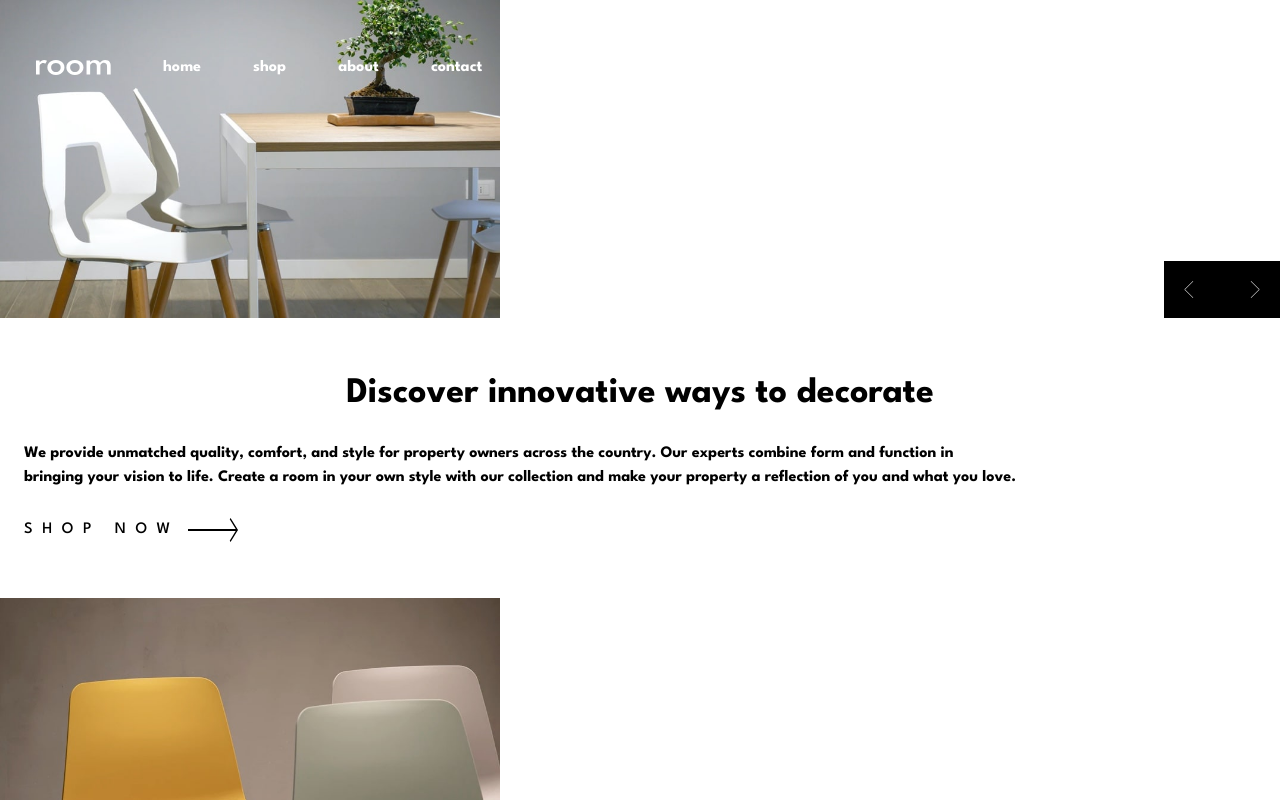
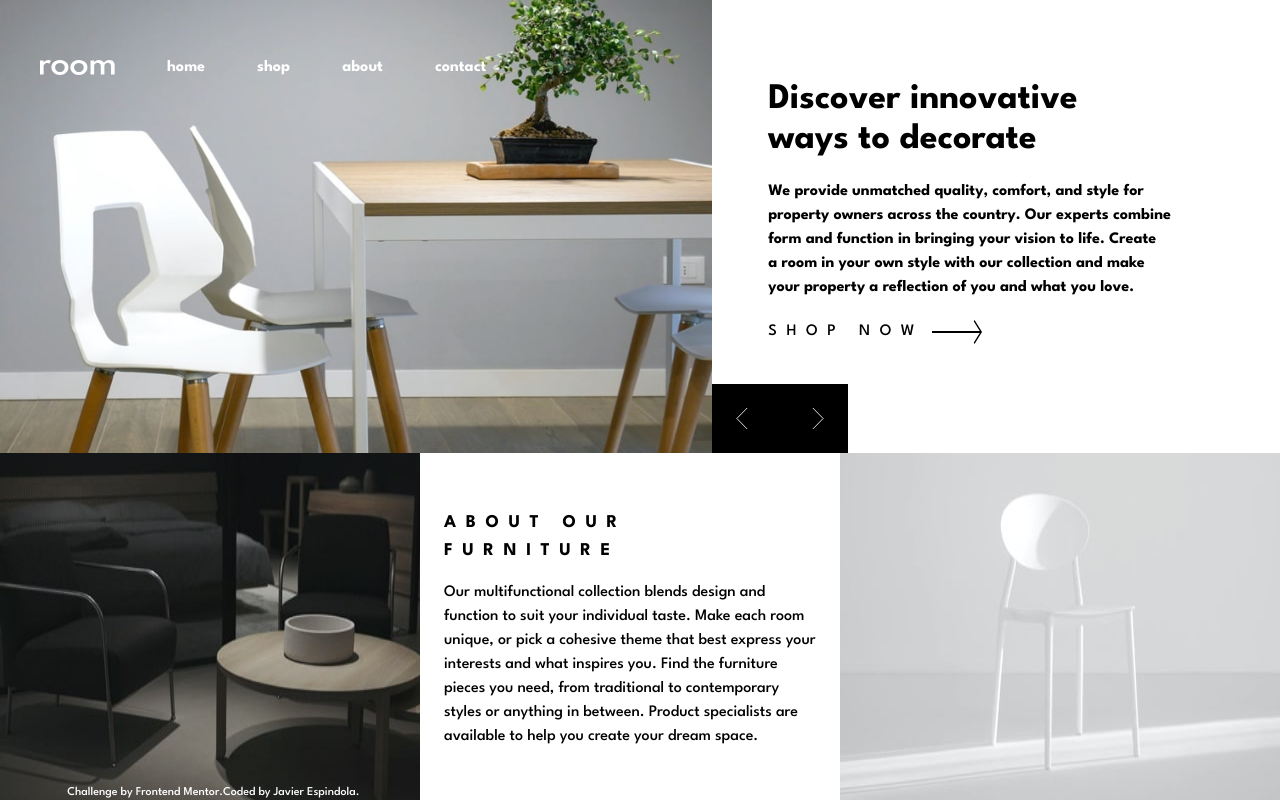
Before and after one commit to Micolash89/room-homepage-master-nextjs, a Next.js app: page / in a window 1280 px wide. Shown: the top 800 px of the page. Built offline with nearby package versions, Linux system fonts and the light colour scheme.

Commit message:
`Refactor CSS y componentes para soportar el modo oscuro y agregar botones de navegación, Coussel en el componente Main`

```diff
--- /dev/null
+++ b/src/components/AboutSection.tsx
@@ -0,0 +1,30 @@
+import Image from "next/image";
+
+export default function AboutSection() {
+  return (
+    <section className="flex flex-col text-black bg-white sm:flex-row">
+      <ImageItem url="/assents/images/image-about-dark.jpg" alt="about dark" />
+      <div className="px-6 py-14 max-w-2xl">
+        <h3 className="font-bold text-lg mb-4 tracking-[0.6rem] uppercase">
+          About our furniture
+        </h3>
+        <p className="text-balance leading-6">
+          Our multifunctional collection blends design and function to suit your
+          individual taste. Make each room unique, or pick a cohesive theme that
+          best express your interests and what inspires you. Find the furniture
+          pieces you need, from traditional to contemporary styles or anything
+          in between. Product specialists are available to help you create your
+          dream space.
+        </p>
+      </div>
+      <ImageItem
+        url="/assents/images/image-about-light.jpg"
+        alt="about light"
+      />
+    </section>
+  );
+}
+
+export function ImageItem({ url, alt }: { url: string; alt: string }) {
+  return <Image src={url} alt={alt} width={500} height={500} />;
+}
--- /dev/null
+++ b/src/components/CarrouselItems.tsx
@@ -0,0 +1,73 @@
+"use client"
+import { ItemArr } from '@/lib/definitions'
+import React, { useState, useEffect } from 'react'
+import ItemSection from './ItemSection'
+
+export default function CarrouselItems() {
+  const [currentIndex, setCurrentIndex] = useState(0)
+  const [isPaused, setIsPaused] = useState(false)
+
+  const itemsArr: ItemArr[] = [{
+    title: "Discover innovative ways to decorate",
+    description: "We provide unmatched quality, comfort, and style for property owners across the country. Our experts combine form and function in bringing your vision to life. Create a room in your own style with our collection and make your property a reflection of you and what you love.",
+    urlDesktop: "/assents/images/desktop-image-hero-1.jpg",
+    urlMobile: "/assents/images/mobile-image-hero-1.jpg"
+  }, {
+    title: "We are available all across the globe",
+    description: "With stores all over the world, it's easy for you to find furniture for your home or place of business. Locally, we're in most major cities throughout the country. Find the branch nearest you using our store locator. Any questions? Don't hesitate to contact us today.",
+    urlDesktop: "/assents/images/desktop-image-hero-2.jpg",
+    urlMobile: "/assents/images/mobile-image-hero-2.jpg"
+  }, {
+    title: "Manufactured with the best materials",
+    description: "Our modern furniture store provide a high level of quality. Our company has invested in advanced technology to ensure that every product is made as perfect and as consistent as possible. With three decades of experience in this industry, we understand what customers want for their home and office.",
+    urlDesktop: "/assents/images/desktop-image-hero-3.jpg",
+    urlMobile: "/assents/images/mobile-image-hero-3.jpg"
+  }]
+
+  const nextSlide = () => {
+    setCurrentIndex((prevIndex) =>
+      prevIndex === itemsArr.length - 1 ? 0 : prevIndex + 1
+    )
+  }
+
+  const prevSlide = () => {
+    setCurrentIndex((prevIndex) =>
+      prevIndex === 0 ? itemsArr.length - 1 : prevIndex - 1
+    )
+  }
+
+  // Auto-play del carrusel
+  useEffect(() => {
+    if (isPaused) return // No crear intervalo si está pausado
+
+    const interval = setInterval(() => {
+      nextSlide()
+    }, 5000) // Cambia cada 5 segundos
+
+    return () => clearInterval(interval)
+  }, [currentIndex, isPaused]) // Depende también de isPaused
+
+  return (
+    <div
+      className="relative w-full overflow-hidden"
+      onMouseEnter={() => setIsPaused(true)}
+      onMouseLeave={() => setIsPaused(false)}
+    >
+      {/* Container del carrusel */}
+      <div
+        className="flex transition-transform duration-500 ease-in-out"
+        style={{ transform: `translateX(-${currentIndex * 100}%)` }}
+      >
+        {itemsArr.map((item: ItemArr, index) => (
+          <div key={`${item.title}-${index}`} className="w-full flex-shrink-0">
+            <ItemSection
+              {...item}
+              onNext={nextSlide}
+              onPrev={prevSlide}
+            />
+          </div>
+        ))}
+      </div>
+    </div>
+  )
+}
--- a/src/components/Footer.tsx
+++ b/src/components/Footer.tsx
@@ -3,7 +3,7 @@ import React from "react";
 
 export default function Footer() {
   return (
-    <div className="text-xs text-center">
+    <div className="relative bottom-5 sm:right-1/3 text-xs text-center text-black sm:text-white ">
       <span>Challenge by </span>
       <Link
         name="Frontend Mentor"
--- a/src/components/Header.tsx
+++ b/src/components/Header.tsx
@@ -14,7 +14,7 @@ export default function Header() {
   const [open, setOpen] = useState(false);
 
   return (
-    <header className="absolute top-0 left-0 sm:left-5 sm:top-10 w-full z-10">
+    <header className="absolute top-0 left-0  sm:ml-6 sm:top-10 w-full sm:w-fit z-10">
       <nav className="flex sm:items-center  px-4 py-2">
         <div
           className={`flex sm:hidden items-center justify-center mr-0 mt-12 sm:mr-8`}
--- a/src/components/ItemSection.tsx
+++ b/src/components/ItemSection.tsx
@@ -1,22 +1,29 @@
 import { ItemArr } from "@/lib/definitions";
 import Image from "next/image";
+
+interface ItemSectionProps extends ItemArr {
+  onNext?: () => void;
+  onPrev?: () => void;
+}
 
 export default function ItemSection({
   title,
   description,
   urlDesktop,
   urlMobile,
-}: ItemArr) {
+  onNext,
+  onPrev,
+}: ItemSectionProps) {
   return (
     <>
-      <section className="flex flex-col  bg-white text-black">
+      <section className="flex flex-col sm:flex-row bg-white text-black sm:w-full">
         <div className="relative">
           <Image
             src={urlDesktop}
             className="hidden lg:block"
             alt="hero-Desktop"
-            width={500}
-            height={500}
+            width={1200}
+            height={1200}
           />
           <Image
             src={urlMobile}
@@ -25,31 +32,27 @@ export default function ItemSection({
             width={500}
             height={500}
           />
-          <div className="absolute bottom-0  right-0 -translate-x-0 -translate-y-0 flex gap-4 bg-black ">
-            {/* <button>
-              <Image src="/assents/images/icon-angle-left.svg" alt="arrow-left" width={15} height={15}/>
-            </button>
-            <button>
-              <Image src="/assents/images/icon-angle-right.svg" alt="arrow-right" width={15} height={15}/>
-
-            </button> */}
+          <div className="absolute bottom-0 right-0 -translate-x-0 -translate-y-0 flex  bg-black sm:-right-[8.5rem]">
             <ButtonItemArrow
               url="/assents/images/icon-angle-left.svg"
               name="arrow-left"
+              onClick={onPrev}
             />
             <ButtonItemArrow
               url="/assents/images/icon-angle-right.svg"
               name="arrow-right"
+              onClick={onNext}
             />
           </div>
         </div>
 
-<div className="flex flex-col gap-7 items-center px-6 py-14 ">
-
-        <h2 className="font-bold text-4xl">{title}</h2>
-        <p className="text-balance text-grey-primary font-bold">{description}</p>
-        <a href="#" className="flex gap-2 text self-start ">
-          <span className=" tracking-[0.6rem]  uppercase">Shop now</span>
+        <div className="flex flex-col gap-5 items-center px-6 py-14 sm:px-14 sm:py-20">
+          <h2 className="font-bold text-4xl sm:max-w-lg text-balance">{title}</h2>
+          <p className="text-balance text-grey-primary font-bold max-w-3xl">
+            {description}
+          </p>
+          <a href="#" className="flex gap-2 text self-start">
+            <span className="tracking-[0.6rem] uppercase">Shop now</span>
             <Image
               src="/assents/images/icon-arrow.svg"
               alt="arrow-link"
@@ -63,10 +66,18 @@ export default function ItemSection({
   );
 }
 
-export function ButtonItemArrow({ url, name }: { url: string; name: string }) {
+export function ButtonItemArrow({
+  url,
+  name,
+  onClick
+}: {
+  url: string;
+  name: string;
+  onClick?: () => void;
+}) {
   return (
-    <button className="p-5">
-      <Image src={url} alt={name} width={10} height={10} />
+    <button className="p-6 hover:bg-gray-800 transition-colors cursor-pointer first:pr-8 last:pl-8" onClick={onClick}>
+      <Image src={url} alt={name} width={12} height={10} />
     </button>
   );
 }
--- a/src/components/Main.tsx
+++ b/src/components/Main.tsx
@@ -1,92 +1,12 @@
-import { ItemArr } from "@/lib/definitions";
-import ItemSection from "./ItemSection";
+import AboutSection from "./AboutSection";
+import CarrouselItems from "./CarrouselItems";
 
 export default function Main() {
-
-  const itemsArr:ItemArr[]=[{
-    title:"Discover innovative ways to decorate",
-    description:"We provide unmatched quality, comfort, and style for property owners across the country. Our experts combine form and function in bringing your vision to life. Create a room in your own style with our collection and make your property a reflection of you and what you love.",
-    urlDesktop:"/assents/images/desktop-image-hero-1.jpg",
-    urlMobile:"/assents/images/mobile-image-hero-1.jpg"
-  },{
-    title: "We are available all across the globe",
-    description: "With stores all over the world, it's easy for you to find furniture for your home or place of business. Locally, we’re in most major cities throughout the country. Find the branch nearest you using our store locator. Any questions? Don't hesitate to contact us today.",
-    urlDesktop:"/assents/images/desktop-image-hero-2.jpg",
-    urlMobile:"/assents/images/mobile-image-hero-2.jpg"
-  },
-  {
-    title: "Manufactured with the best materials",
-    description: "Our modern furniture store provide a high level of quality. Our company has invested in advanced technology to ensure that every product is made as perfect and as consistent as possible. With three decades of experience in this industry, we understand what customers want for their home and office.",
-    urlDesktop:"/assents/images/desktop-image-hero-3.jpg",
-    urlMobile:"/assents/images/mobile-image-hero-3.jpg"
-  }]
-
   return (
     <>
       <main>
-        {/* <section> */}
-
-        {/* <div>
-    <div>
-        <Image src="/assents/images/desktop/image-hero.jpg" alt="hero" width={500} height={500}/>
-    </div>
-    <h2>
-
-  Discover innovative ways to decorate
-    </h2>
-    <p>
-
-  We provide unmatched quality, comfort, and style for property owners across the country.
-  Our experts combine form and function in bringing your vision to life. Create a room in your
-  own style with our collection and make your property a reflection of you and what you love.
-
-    </p>
-    <a href="#">
-
-  Shop now
-    </a>
-</div>
-
-</section>
-
-  We are available all across the globe
-
-  With stores all over the world, it &apos s easy for you to find furniture for your home or place of business.
-  Locally, we’re in most major cities throughout the country. Find the branch nearest you using our
-  store locator. Any questions? Don &apos t hesitate to contact us today.
-
-  Shop now
-
-  Manufactured with the best materials
-
-  Our modern furniture store provide a high level of quality. Our company has invested in advanced technology
-  to ensure that every product is made as perfect and as consistent as possible. With three decades of
-  experience in this industry, we understand what customers want for their home and office.
-
-  Shop now */}
-
-
-  {
-    itemsArr.map((item:ItemArr,index)=>{
-      return <ItemSection key={item.title+index} {...item} />
-    })
-
-  }
-
-        {/* <section>
-          <h3>About our furniture</h3>
-          <p>
-            Our multifunctional collection blends design and function to suit
-            your individual taste. Make each room unique, or pick a cohesive
-            theme that best express your interests and what inspires you. Find
-            the furniture pieces you need, from traditional to contemporary
-            styles or anything in between. Product specialists are available to
-            help you create your dream space.
-          </p>
-        </section> */}
-
-
-
+        <CarrouselItems />
+        <AboutSection />
       </main>
     </>
   );
```
Also changed, not shown: src/app/globals.css (+12 -12 lines). Lines whose indentation alone changed are shown as unchanged.
